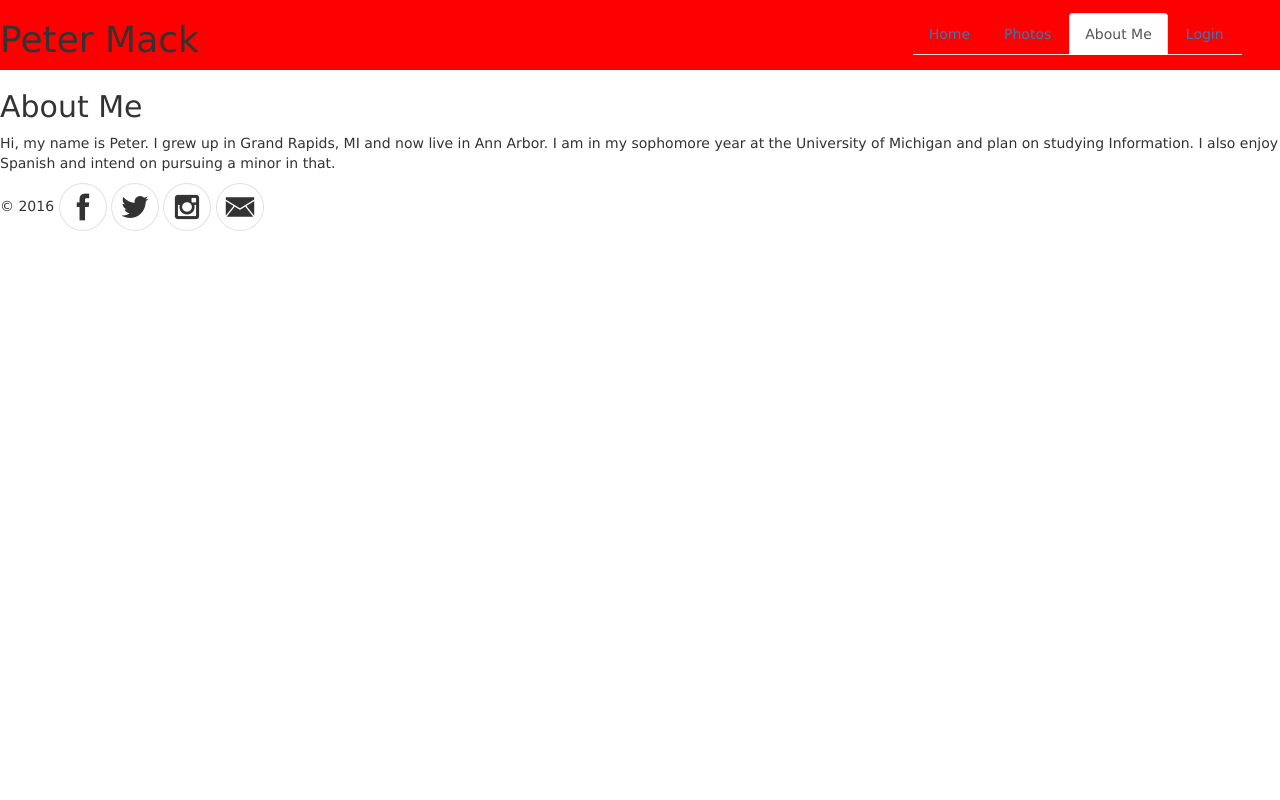
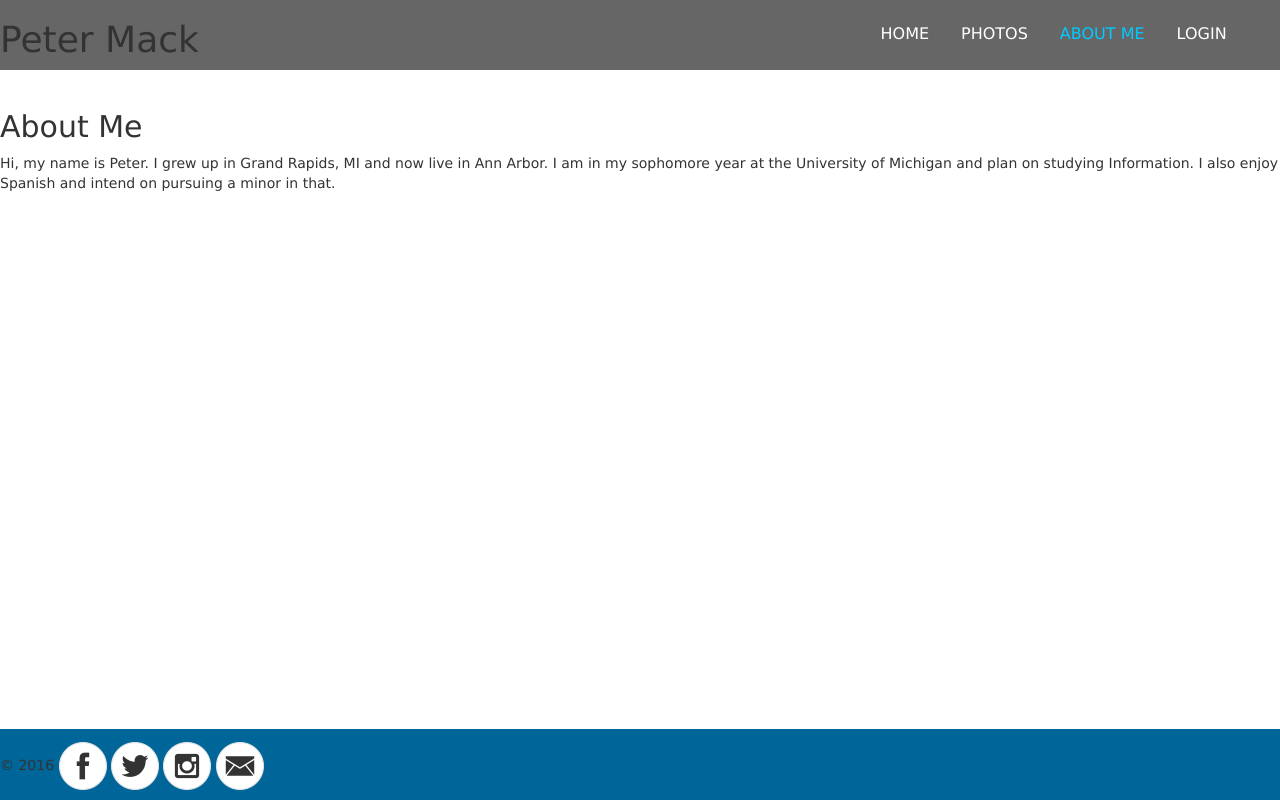
Before and after one commit to mackpet/peterwebsite-SI206, a Python web app: template templates/aboutme.html in a window 1280 px wide. Run offline with Jinja, Linux system fonts and the light colour scheme; the template is opened without the code that fills it, so the values that code supplies are empty; some libraries are stand-ins or nearby versions.

Commit message:
Add bg, style changes
Added background image for homepage. Styled instafeed, worked on sticky
header and footer, started to think about color scheme. Improved style
of bootstrap pills design.

```diff
--- a/static/styling.css
+++ b/static/styling.css
@@ -2,11 +2,12 @@ body {
 	font-family: "Lucida Sans Unicode", "Lucida Grande", sans-serif;
 }
 header{
-	background-color: red;
-}
-
-h1 {
-	display: inline-block;
+	background-color: #666666;
+	position: fixed;
+	width: 100%;
+	padding: 0;
+	margin: 0;
+	z-index: 1;
 }
 
 nav{
@@ -14,10 +15,63 @@ nav{
 	padding-right: 3%;
 	padding-top: 1%;
 }
-
-ul li{
-	display: inline-block;
+a{
+	color: white;
 }
 
+h1 {
+	display: inline-block;
+	float: center;
+}
+
+h1:hover{
+	color: blue;
+}
+
+.nav-pills>li.active>a {
+	background-color: #666666;
+	color: #00CCFF
+}
+.nav-pills>li>a:hover {
+	background-color: #666666;
+}
+.nav-pills>li.active>a:hover {
+	background-color: #666666;
+}
+li {
+	font-size: 16px;
+}
+
+.wrapper{
+	min-height: 100%;
+	height: auto;
+	margin: 0 auto;
+	padding: 7% 0 10%;
+}
+
+#instafeed {
+	padding: 1% 1% 1% 1%;
+}
+
+#instafeed img{
+	padding: 0.5% 0.5% 0.5% 0.5%;
+	opacity: 0.85;
+
+}
+
+#instafeed img:hover{
+	opacity: 1;
+}
+
+.navbar-fixed-bottom{
+	margin-top: -3%;
+	position: center;
+	padding-top: 1%;
+	background-color: #006699;
+}
+
+footer a:hover{
+	text-decoration: none;
+}
 /* horizontally center an element- margin: 0 auto;
 slide 63 of CSS ppt
--- a/templates/base.html
+++ b/templates/base.html
@@ -26,22 +26,29 @@
 	<h1>Peter Mack</h1>
 
 	<nav>
-		<ul class="nav nav-tabs">
-		<li id="Home"><a href="index.html">Home</a></li>
-		<li id="Photos"><a href="photos.html">Photos</a></li>
-		<li id="About"><a href="aboutme.html">About Me</a></li>
-		<li id="Login"><a href="login.html">Login</a></li>
+		<ul class="nav nav-pills no-bg-color">
+		<li id="Home"><a href="index.html">HOME</a></li>
+		<li id="Photos"><a href="photos.html">PHOTOS</a></li>
+		<li id="About"><a href="aboutme.html">ABOUT ME</a></li>
+		<li id="Login"><a href="login.html">LOGIN</a></li>
 		</ul>
 	</nav>
+	</header>
 
-	</header>
+	<div class="wrapper">
 	{% block title %}
 	Title goes here.
 	{% endblock %}
 
+
 	{% block content %}
 	The actual content of each page.
 	{% endblock %}
+
+	</div>
+
+	<div class="footer navbar-fixed-bottom">
+
 	<footer>
 		<p>&copy; 2016
 		<a href="https://www.facebook.com/peter.mack.378" target = "_blank">
@@ -58,6 +65,7 @@
 		</a>
 		</p>
 	</footer>
+	</div>
 </body>
 
 <script type= "text/javascript" src="static/currentpage.js"></script>
--- a/templates/photos.html
+++ b/templates/photos.html
@@ -18,7 +18,7 @@
         get: 'user',
         userId: '524198678',
         accessToken: '524198678.1677ed0.49ed0356f0214612bf437821dbfcbd1d',
-        count: -1
+        limit: 60
     });
     userFeed.run();
 </script>
```
Also changed, not shown: templates/index.html (+11 -1 lines), static/peru.jpg (added).
